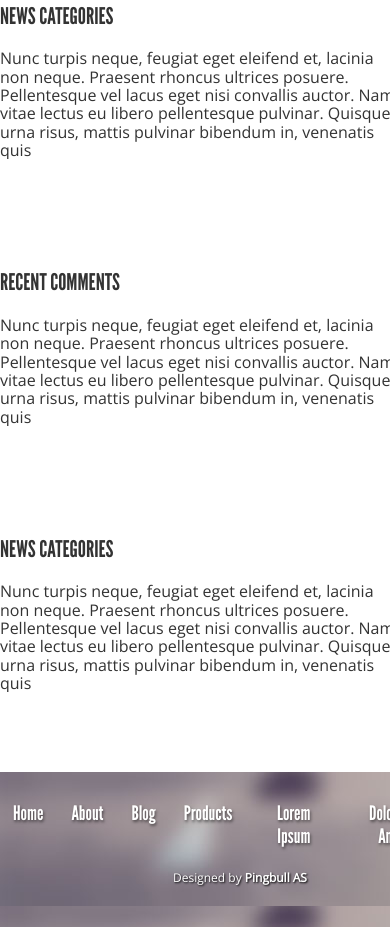
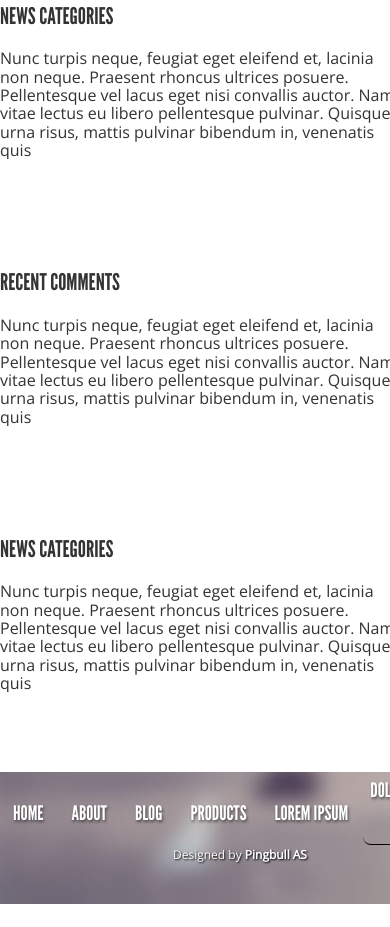
Before and after one commit to hotovshchikov/hotovshchikov.github.io, a plain HTML site: page hotovshchikov_html_7-8/index.html in a window 390 px wide. Shown: the part 2295-3222 px from the top of the page. After the commit the page ends 3199 px from the top, so only its background shows below. Drawn offline with nearby package versions, Linux system fonts and the light colour scheme.

Commit message:
bug fixed

```diff
--- a/hotovshchikov_html_7-8/css/media-queries-480.css
+++ b/hotovshchikov_html_7-8/css/media-queries-480.css
@@ -214,7 +214,7 @@
 
 .menu__item--footer {
 	flex-direction: row;
-	max-width: 445px;
+	max-width: 470px;
 }
 
 .footer480 {
@@ -247,4 +247,8 @@
 	margin: 0 auto;
 }
 
+.footer480--last {
+	border:none;
+	margin: 20px 5px 10px 3px;
 }
+}
--- a/hotovshchikov_html_7-8/index.html
+++ b/hotovshchikov_html_7-8/index.html
@@ -192,12 +192,12 @@
 			<nav>
 				<ul class="menu menu--footer">
 					<li class="menu__item menu__item--footer">
-						<a class=" menu__link--footer footer480" href="#">Home</a>
-						<a class=" menu__link--footer footer480" href="#">About</a>
-						<a class=" menu__link--footer footer480" href="#">Blog</a>
-						<a class=" menu__link--footer footer480" href="#">Products</a>
-						<a class=" menu__link--footer footer480" href="#">Lorem Ipsum</a>
-						<a class=" menu__link--footer footer480" href="#">Dolor Sit Amet</a>
+						<a class="menu__link menu__link--footer footer480" href="#">Home</a>
+						<a class="menu__link menu__link--footer footer480" href="#">About</a>
+						<a class="menu__link menu__link--footer footer480" href="#">Blog</a>
+						<a class="menu__link menu__link--footer footer480" href="#">Products</a>
+						<a class="menu__link menu__link--footer footer480" href="#">Lorem Ipsum</a>
+						<a class="menu__link menu__link--footer footer480--last footer480" href="#">Dolor Sit Amet</a>
 					</li>
 				</ul>
 			</nav>
```
